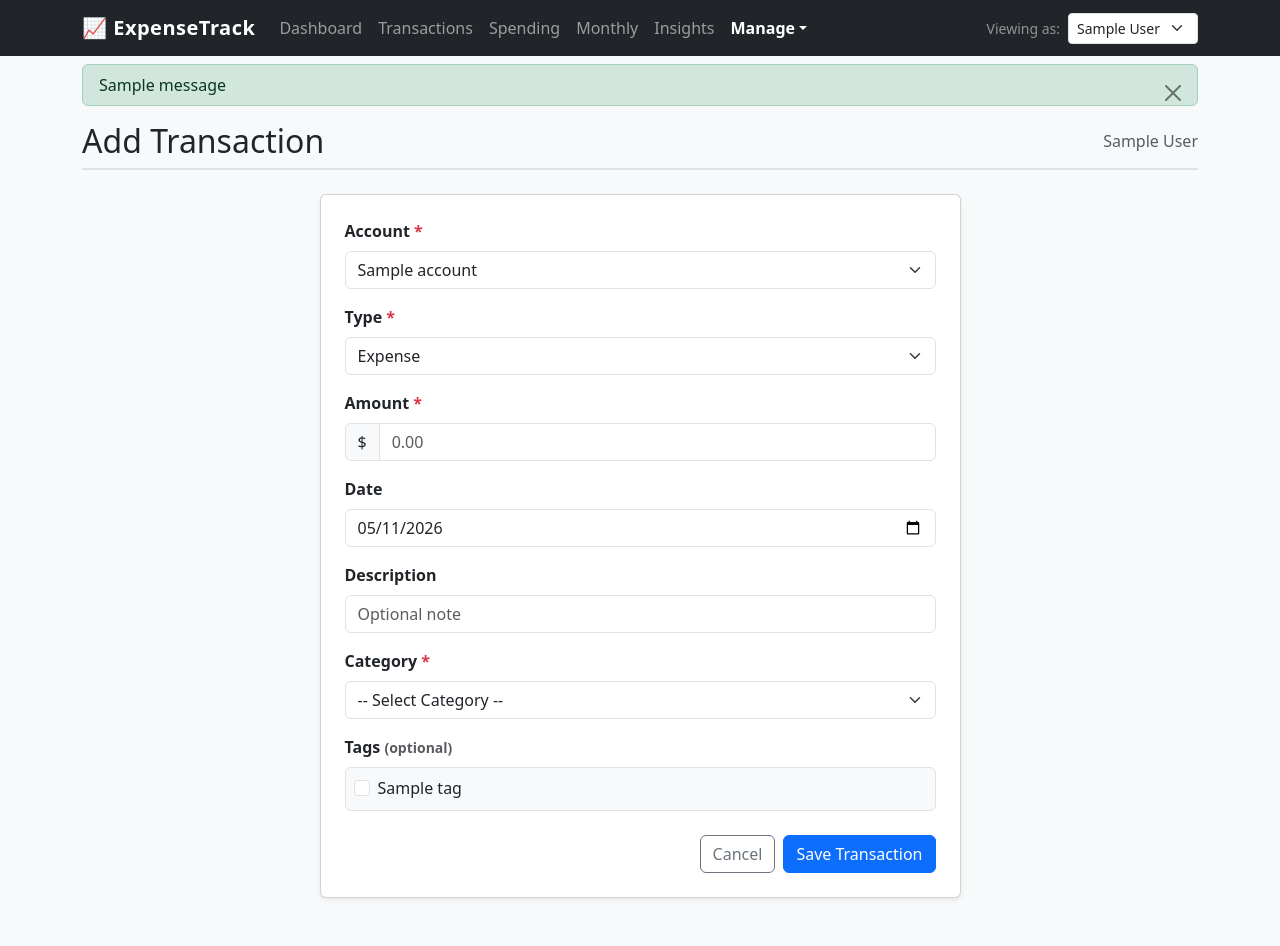
After one commit to MatinMarjani/ExpenseTrack, a Flask app: page /add-transaction in a window 1280 px wide. The commit adds this page. Run offline with Flask 3, Linux system fonts and the light colour scheme; one stand-in notice (Sample message) is shown; a database or web service that is not in the repository returns one stand-in record (values such as "Sample title"); some libraries are stand-ins or nearby versions.

Commit message:
Add category and tag management features + insert transaction

```diff
--- a/app/app.py
+++ b/app/app.py
@@ -1,7 +1,9 @@
-from flask import Flask, render_template, request
-from db import query
+from flask import Flask, render_template, request, redirect, url_for, flash
+from datetime import date
+from db import query, execute
 
 app = Flask(__name__)
+app.secret_key = 'expensetrack-secret-2025'
 
 
 # ── Helpers ───────────────────────────────────────────────────────────────────
@@ -188,6 +190,7 @@ def transactions():
               AND t.type = 'transfer'{date_filter}{tag_filter}{category_filter}
         )
         SELECT
+            l.transaction_id,
             l.transaction_date,
             l.type,
             l.amount,
@@ -390,6 +393,241 @@ def insights():
         negative=negative, coverage=coverage, unused=unused, idle=idle)
 
 
+# ── Manage Categories ─────────────────────────────────────────────────────────
+
+@app.route('/manage-categories')
+def manage_categories():
+    uid = current_user_id()
+    categories = query("""
+        SELECT c.category_id, c.name, c.type,
+               COUNT(t.transaction_id) AS tx_count
+        FROM   Categories c
+        LEFT JOIN Transactions t ON t.category_id = c.category_id
+        WHERE  c.user_id = %s
+        GROUP  BY c.category_id, c.name, c.type
+        ORDER  BY c.type, c.name
+    """, (uid,))
+    return render_template('manage_categories.html',
+        users=get_users(), uid=uid, user_name=get_user_name(uid),
+        categories=categories)
+
+
+@app.route('/add-category', methods=['POST'])
+def add_category():
+    uid  = int(request.form['user_id'])
+    name = request.form['name'].strip()
+    typ  = request.form['type']
+    if not name:
+        flash('Category name cannot be empty.', 'danger')
+    elif typ not in ('income', 'expense'):
+        flash('Invalid category type.', 'danger')
+    else:
+        existing = query("""
+            SELECT 1 FROM Categories
+            WHERE user_id = %s AND LOWER(name) = LOWER(%s)
+        """, (uid, name))
+        if existing:
+            flash(f'Category "{name}" already exists.', 'warning')
+        else:
+            execute("""
+                INSERT INTO Categories (user_id, name, type)
+                VALUES (%s, %s, %s)
+            """, (uid, name, typ))
+            flash(f'Category "{name}" added.', 'success')
+    return redirect(url_for('manage_categories', user_id=uid))
+
+
+@app.route('/delete-category/<int:cat_id>', methods=['POST'])
+def delete_category(cat_id):
+    uid = int(request.form['user_id'])
+    row = query("""
+        SELECT COUNT(t.transaction_id) AS tx_count
+        FROM   Categories c
+        LEFT JOIN Transactions t ON t.category_id = c.category_id
+        WHERE  c.category_id = %s AND c.user_id = %s
+    """, (cat_id, uid))
+    if not row:
+        flash('Category not found.', 'danger')
+    elif row[0]['tx_count'] > 0:
+        flash('Cannot delete a category that is used by transactions.', 'danger')
+    else:
+        cat = query("SELECT name FROM Categories WHERE category_id = %s AND user_id = %s",
+                    (cat_id, uid))
+        if cat:
+            execute("DELETE FROM Categories WHERE category_id = %s AND user_id = %s",
+                    (cat_id, uid))
+            flash(f'Category "{cat[0]["name"]}" deleted.', 'success')
+    return redirect(url_for('manage_categories', user_id=uid))
+
+
+# ── Manage Tags ───────────────────────────────────────────────────────────────
+
+@app.route('/manage-tags')
+def manage_tags():
+    uid = current_user_id()
+    tags = query("""
+        SELECT tg.tag_id, tg.name,
+               COUNT(tt.transaction_id) AS tx_count
+        FROM   Tags tg
+        LEFT JOIN TransactionTags tt ON tt.tag_id = tg.tag_id
+        WHERE  tg.user_id = %s
+        GROUP  BY tg.tag_id, tg.name
+        ORDER  BY tg.name
+    """, (uid,))
+    return render_template('manage_tags.html',
+        users=get_users(), uid=uid, user_name=get_user_name(uid),
+        tags=tags)
+
+
+@app.route('/add-tag', methods=['POST'])
+def add_tag():
+    uid  = int(request.form['user_id'])
+    name = request.form['name'].strip()
+    if not name:
+        flash('Tag name cannot be empty.', 'danger')
+    else:
+        existing = query("""
+            SELECT 1 FROM Tags
+            WHERE user_id = %s AND LOWER(name) = LOWER(%s)
+        """, (uid, name))
+        if existing:
+            flash(f'Tag "{name}" already exists.', 'warning')
+        else:
+            execute("INSERT INTO Tags (user_id, name) VALUES (%s, %s)", (uid, name))
+            flash(f'Tag "{name}" added.', 'success')
+    return redirect(url_for('manage_tags', user_id=uid))
+
+
+@app.route('/delete-tag/<int:tag_id>', methods=['POST'])
+def delete_tag(tag_id):
+    uid = int(request.form['user_id'])
+    tag = query("SELECT name FROM Tags WHERE tag_id = %s AND user_id = %s", (tag_id, uid))
+    if not tag:
+        flash('Tag not found.', 'danger')
+    else:
+        execute("DELETE FROM Tags WHERE tag_id = %s AND user_id = %s", (tag_id, uid))
+        flash(f'Tag "{tag[0]["name"]}" deleted.', 'success')
+    return redirect(url_for('manage_tags', user_id=uid))
+
+
+# ── Add / Delete Transaction ──────────────────────────────────────────────────
+
+@app.route('/add-transaction', methods=['GET', 'POST'])
+def add_transaction():
+    uid = current_user_id()
+
+    accounts = query("""
+        SELECT account_id, name FROM Accounts
+        WHERE user_id = %s ORDER BY name
+    """, (uid,))
+
+    categories = query("""
+        SELECT category_id, name, type FROM Categories
+        WHERE user_id = %s ORDER BY type, name
+    """, (uid,))
+
+    tags = query("""
+        SELECT tag_id, name FROM Tags
+        WHERE user_id = %s ORDER BY name
+    """, (uid,))
+
+    if request.method == 'POST':
+        account_id   = int(request.form['account_id'])
+        typ          = request.form['type']
+        amount_raw   = request.form.get('amount', '').strip()
+        txn_date     = request.form.get('txn_date', '').strip() or str(date.today())
+        description  = request.form.get('description', '').strip() or None
+        category_id  = request.form.get('category_id') or None
+        counterparty = request.form.get('counterparty_account_id') or None
+        tag_ids      = request.form.getlist('tag_ids')
+
+        # Validate
+        errors = []
+        try:
+            amount = float(amount_raw)
+            if amount <= 0:
+                errors.append('Amount must be positive.')
+        except ValueError:
+            errors.append('Invalid amount.')
+
+        if typ not in ('income', 'expense', 'transfer'):
+            errors.append('Invalid transaction type.')
+
+        if typ in ('income', 'expense') and not category_id:
+            errors.append('Category is required for income and expense transactions.')
+
+        if typ == 'transfer':
+            category_id = None
+            if not counterparty:
+                errors.append('Counterparty account is required for transfers.')
+            elif int(counterparty) == account_id:
+                errors.append('Cannot transfer to the same account.')
+
+        # Ownership check
+        owned = query("""
+            SELECT 1 FROM Accounts WHERE account_id = %s AND user_id = %s
+        """, (account_id, uid))
+        if not owned:
+            errors.append('Account not found.')
+
+        if errors:
+            for e in errors:
+                flash(e, 'danger')
+            return render_template('add_transaction.html',
+                users=get_users(), uid=uid, user_name=get_user_name(uid),
+                accounts=accounts, categories=categories, tags=tags,
+                form=request.form, selected_tag_ids=tag_ids,
+                today=str(date.today()))
+
+        rows = execute("""
+            INSERT INTO Transactions
+                (account_id, type, amount, transaction_date, description,
+                 category_id, counterparty_account_id)
+            VALUES (%s, %s, %s, %s, %s, %s, %s)
+            RETURNING transaction_id
+        """, (account_id, typ, amount, txn_date, description,
+              int(category_id) if category_id else None,
+              int(counterparty) if counterparty else None))
+
+        if rows and tag_ids:
+            txn_id = rows[0]['transaction_id']
+            for tid in tag_ids:
+                execute("""
+                    INSERT INTO TransactionTags (transaction_id, tag_id)
+                    VALUES (%s, %s) ON CONFLICT DO NOTHING
+                """, (txn_id, int(tid)))
+
+        flash('Transaction added successfully.', 'success')
+        return redirect(url_for('transactions', user_id=uid, account_id=account_id))
+
+    return render_template('add_transaction.html',
+        users=get_users(), uid=uid, user_name=get_user_name(uid),
+        accounts=accounts, categories=categories, tags=tags,
+        form={}, selected_tag_ids=[], today=str(date.today()))
+
+
+@app.route('/delete-transaction/<int:txn_id>', methods=['POST'])
+def delete_transaction(txn_id):
+    uid = int(request.form['user_id'])
+    account_id = request.form.get('account_id', '')
+
+    row = query("""
+        SELECT t.transaction_id FROM Transactions t
+        JOIN Accounts a ON a.account_id = t.account_id
+        WHERE t.transaction_id = %s AND a.user_id = %s
+    """, (txn_id, uid))
+
+    if not row:
+        flash('Transaction not found.', 'danger')
+    else:
+        execute("DELETE FROM Transactions WHERE transaction_id = %s", (txn_id,))
+        flash('Transaction deleted.', 'success')
+
+    if account_id:
+        return redirect(url_for('transactions', user_id=uid, account_id=account_id))
+    return redirect(url_for('transactions', user_id=uid))
+
+
 # ── Run ───────────────────────────────────────────────────────────────────────
 
 if __name__ == '__main__':
--- /dev/null
+++ b/app/templates/add_transaction.html
@@ -0,0 +1,164 @@
+{% extends "base.html" %}
+{% block title %}Add Transaction{% endblock %}
+
+{% block content %}
+<div class="page-header d-flex justify-content-between align-items-center">
+    <h2 class="mb-0">Add Transaction</h2>
+    <span class="text-muted">{{ user_name }}</span>
+</div>
+
+<div class="row justify-content-center">
+<div class="col-lg-7">
+<div class="card shadow-sm">
+<div class="card-body p-4">
+
+<form method="post" action="/add-transaction?user_id={{ uid }}">
+    <input type="hidden" name="user_id" value="{{ uid }}">
+
+    <!-- Account -->
+    <div class="mb-3">
+        <label class="form-label fw-semibold">Account <span class="text-danger">*</span></label>
+        <select name="account_id" class="form-select" required>
+            {% for acc in accounts %}
+            <option value="{{ acc.account_id }}"
+                {% if form.get('account_id')|string == acc.account_id|string %}selected{% endif %}>
+                {{ acc.name }}
+            </option>
+            {% endfor %}
+        </select>
+    </div>
+
+    <!-- Type -->
+    <div class="mb-3">
+        <label class="form-label fw-semibold">Type <span class="text-danger">*</span></label>
+        <select name="type" id="txn-type" class="form-select" required onchange="onTypeChange()">
+            <option value="expense" {% if form.get('type','expense') == 'expense' %}selected{% endif %}>Expense</option>
+            <option value="income"  {% if form.get('type') == 'income' %}selected{% endif %}>Income</option>
+            <option value="transfer"{% if form.get('type') == 'transfer' %}selected{% endif %}>Transfer</option>
+        </select>
+    </div>
+
+    <!-- Amount -->
+    <div class="mb-3">
+        <label class="form-label fw-semibold">Amount <span class="text-danger">*</span></label>
+        <div class="input-group">
+            <span class="input-group-text">$</span>
+            <input type="number" name="amount" class="form-control" step="0.01" min="0.01"
+                   placeholder="0.00" value="{{ form.get('amount', '') }}" required>
+        </div>
+    </div>
+
+    <!-- Date -->
+    <div class="mb-3">
+        <label class="form-label fw-semibold">Date</label>
+        <input type="date" name="txn_date" class="form-control"
+               value="{{ form.get('txn_date') or today }}">
+    </div>
+
+    <!-- Description -->
+    <div class="mb-3">
+        <label class="form-label fw-semibold">Description</label>
+        <input type="text" name="description" class="form-control" maxlength="255"
+               placeholder="Optional note" value="{{ form.get('description', '') }}">
+    </div>
+
+    <!-- Category (hidden for transfer) -->
+    <div class="mb-3" id="category-row">
+        <label class="form-label fw-semibold">Category <span class="text-danger">*</span></label>
+        <select name="category_id" id="category-select" class="form-select">
+            <option value="">-- Select Category --</option>
+            {% for cat in categories %}
+            <option value="{{ cat.category_id }}"
+                    data-type="{{ cat.type }}"
+                    {% if form.get('category_id')|string == cat.category_id|string %}selected{% endif %}>
+                {{ cat.name }} ({{ cat.type }})
+            </option>
+            {% endfor %}
+        </select>
+    </div>
+
+    <!-- Counterparty account (shown only for transfer) -->
+    <div class="mb-3 d-none" id="counterparty-row">
+        <label class="form-label fw-semibold">Transfer To <span class="text-danger">*</span></label>
+        <select name="counterparty_account_id" class="form-select">
+            <option value="">-- Select Destination Account --</option>
+            {% for acc in accounts %}
+            <option value="{{ acc.account_id }}"
+                {% if form.get('counterparty_account_id')|string == acc.account_id|string %}selected{% endif %}>
+                {{ acc.name }}
+            </option>
+            {% endfor %}
+        </select>
+    </div>
+
+    <!-- Tags -->
+    <div class="mb-3">
+        <label class="form-label fw-semibold">Tags <span class="text-muted small">(optional)</span></label>
+        {% if tags %}
+        <div class="d-flex flex-wrap gap-2 border rounded p-2 bg-light">
+            {% for tag in tags %}
+            <div class="form-check me-2">
+                <input class="form-check-input" type="checkbox"
+                       name="tag_ids" value="{{ tag.tag_id }}" id="tag-{{ tag.tag_id }}"
+                       {% if tag.tag_id|string in selected_tag_ids %}checked{% endif %}>
+                <label class="form-check-label" for="tag-{{ tag.tag_id }}">{{ tag.name }}</label>
+            </div>
+            {% endfor %}
+        </div>
+        {% else %}
+        <p class="text-muted small mb-0">No tags yet. <a href="/manage-tags?user_id={{ uid }}">Add some tags</a> first.</p>
+        {% endif %}
+    </div>
+
+    <div class="d-flex gap-2 justify-content-end mt-4">
+        <a href="/transactions?user_id={{ uid }}" class="btn btn-outline-secondary">Cancel</a>
+        <button type="submit" class="btn btn-primary">Save Transaction</button>
+    </div>
+</form>
+
+</div>
+</div>
+</div>
+</div>
+{% endblock %}
+
+{% block scripts %}
+<script>
+function onTypeChange() {
+    const type = document.getElementById('txn-type').value;
+    const catRow   = document.getElementById('category-row');
+    const cpRow    = document.getElementById('counterparty-row');
+    const catSel   = document.getElementById('category-select');
+
+    if (type === 'transfer') {
+        catRow.classList.add('d-none');
+        cpRow.classList.remove('d-none');
+        catSel.removeAttribute('required');
+    } else {
+        catRow.classList.remove('d-none');
+        cpRow.classList.add('d-none');
+        catSel.setAttribute('required', '');
+    }
+
+    // Filter category options by type
+    Array.from(catSel.options).forEach(opt => {
+        if (!opt.value) return; // keep placeholder
+        opt.hidden = opt.dataset.type !== type;
+    });
+    // Deselect hidden options
+    if (catSel.options[catSel.selectedIndex] &&
+        catSel.options[catSel.selectedIndex].hidden) {
+        catSel.value = '';
+    }
+}
+
+// Run on load to set initial state
+onTypeChange();
+
+// Set default date to today if empty
+const dateInput = document.querySelector('[name=txn_date]');
+if (!dateInput.value) {
+    dateInput.value = new Date().toISOString().split('T')[0];
+}
+</script>
+{% endblock %}
--- a/app/templates/base.html
+++ b/app/templates/base.html
@@ -37,6 +37,19 @@
                href="/monthly?user_id={{ uid }}">Monthly</a>
             <a class="nav-link {% if request.endpoint == 'insights'     %}active fw-bold{% endif %}"
                href="/insights?user_id={{ uid }}">Insights</a>
+
+            <!-- Manage dropdown -->
+            <div class="nav-item dropdown">
+                <a class="nav-link dropdown-toggle
+                   {% if request.endpoint in ['manage_categories','manage_tags','add_transaction'] %}active fw-bold{% endif %}"
+                   href="#" role="button" data-bs-toggle="dropdown">Manage</a>
+                <ul class="dropdown-menu dropdown-menu-dark">
+                    <li><a class="dropdown-item" href="/add-transaction?user_id={{ uid }}">+ Add Transaction</a></li>
+                    <li><hr class="dropdown-divider"></li>
+                    <li><a class="dropdown-item" href="/manage-categories?user_id={{ uid }}">Categories</a></li>
+                    <li><a class="dropdown-item" href="/manage-tags?user_id={{ uid }}">Tags</a></li>
+                </ul>
+            </div>
         </div>
 
         <!-- User switcher -->
@@ -55,6 +68,18 @@
 </nav>
 
 <div class="container pb-5">
+    {% with messages = get_flashed_messages(with_categories=true) %}
+    {% if messages %}
+    <div class="mt-2">
+        {% for category, message in messages %}
+        <div class="alert alert-{{ category }} alert-dismissible fade show py-2" role="alert">
+            {{ message }}
+            <button type="button" class="btn-close" data-bs-dismiss="alert"></button>
+        </div>
+        {% endfor %}
+    </div>
+    {% endif %}
+    {% endwith %}
     {% block content %}{% endblock %}
 </div>
 
```
Also changed, not shown: app/db.py (+14 -0 lines), app/templates/manage_categories.html (added, +87 -0 lines), app/templates/manage_tags.html (added, +69 -0 lines), app/templates/transactions.html (+9 -0 lines).
